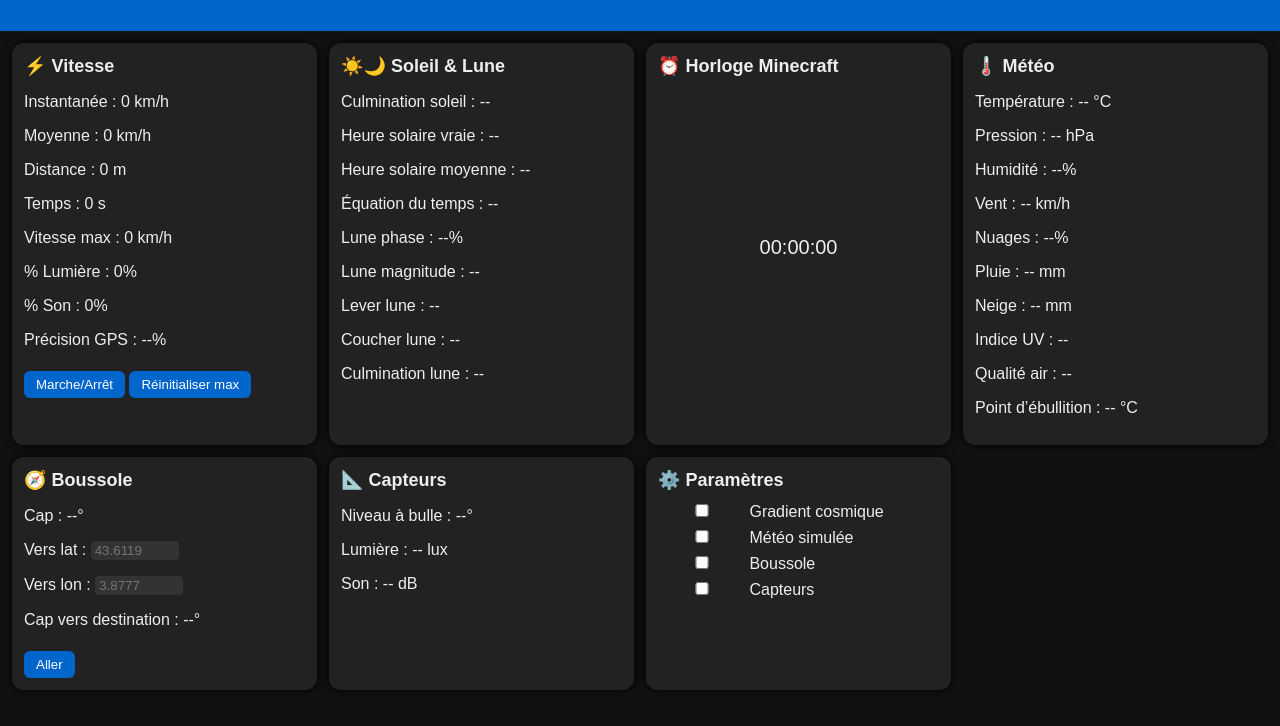
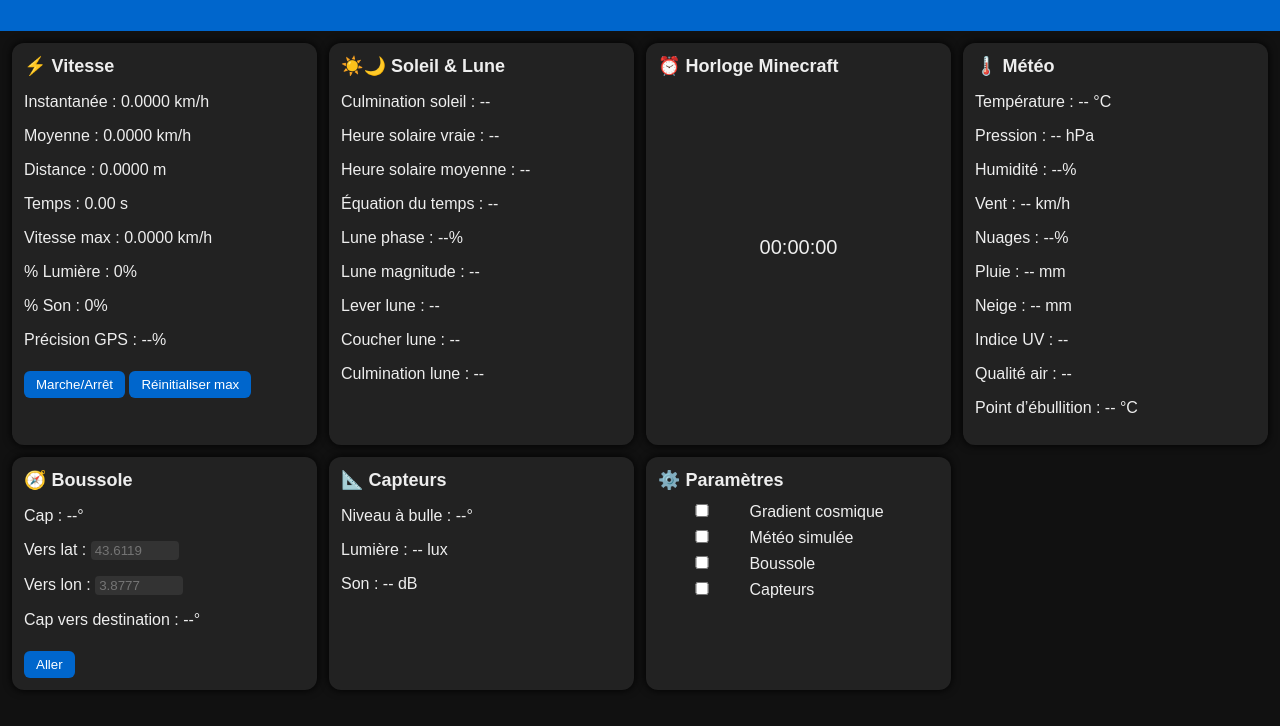
Before and after one commit to nicolaspieper59-ops/Tableau-scientifique, a plain HTML site: page index.html in a window 1280 px wide. Shown: the part 74-800 px from the top of the page. Drawn offline with Linux system fonts and the light colour scheme; a script that the page names is missing.

Commit message:
Update index.html

```diff
--- a/index.html
+++ b/index.html
@@ -19,11 +19,11 @@
     <!-- Carte Vitesse -->
     <div class="card">
       <h2>⚡ Vitesse</h2>
-      <p>Instantanée : <span id="speed">0</span> km/h</p>
-      <p>Moyenne : <span id="avgSpeed">0</span> km/h</p>
-      <p>Distance : <span id="distance">0</span> m</p>
-      <p>Temps : <span id="duration">0</span> s</p>
-      <p>Vitesse max : <span id="maxSpeed">0</span> km/h</p>
+      <p>Instantanée : <span id="speed">0.0000</span> km/h</p>
+      <p>Moyenne : <span id="avgSpeed">0.0000</span> km/h</p>
+      <p>Distance : <span id="distance">0.0000</span> m</p>
+      <p>Temps : <span id="duration">0.00</span> s</p>
+      <p>Vitesse max : <span id="maxSpeed">0.0000</span> km/h</p>
       <p>% Lumière : <span id="lightPct">0</span>%</p>
       <p>% Son : <span id="soundPct">0</span>%</p>
       <p>Précision GPS : <span id="gpsQuality">--</span>%</p>
```
